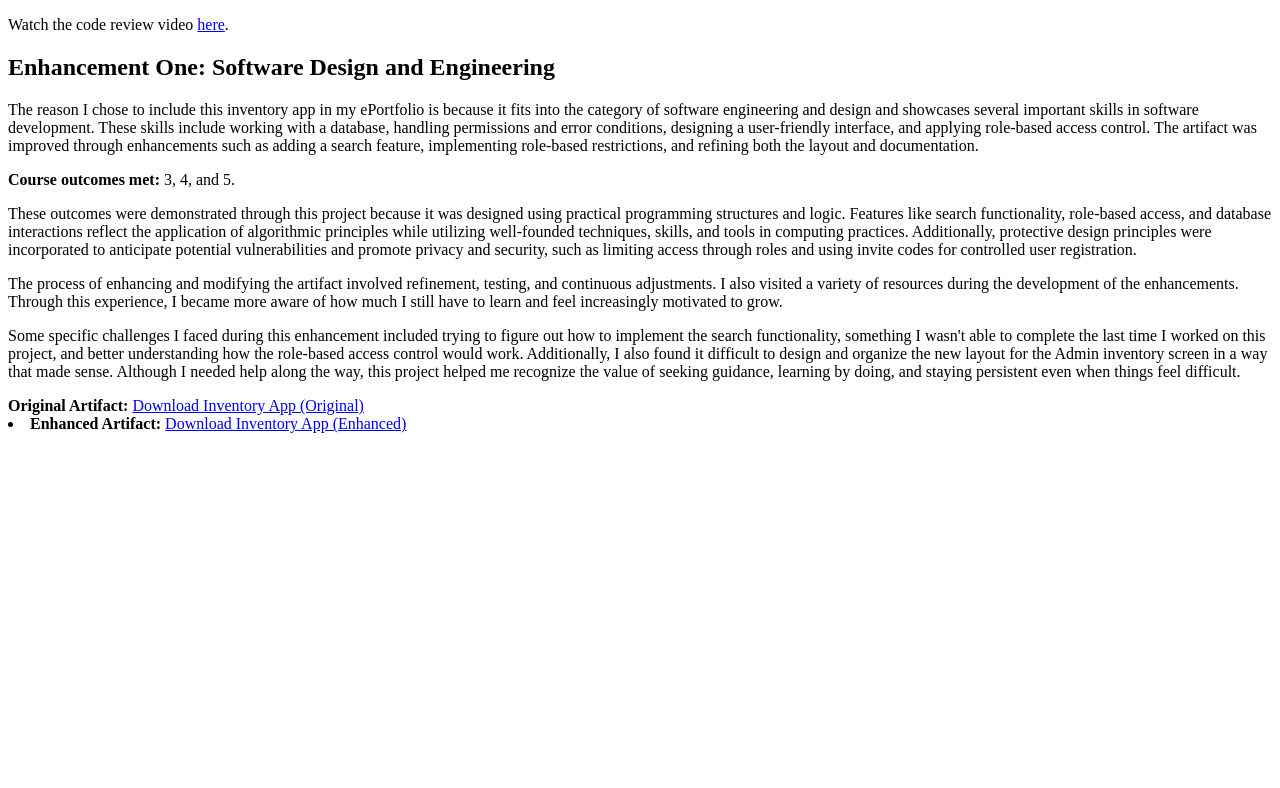
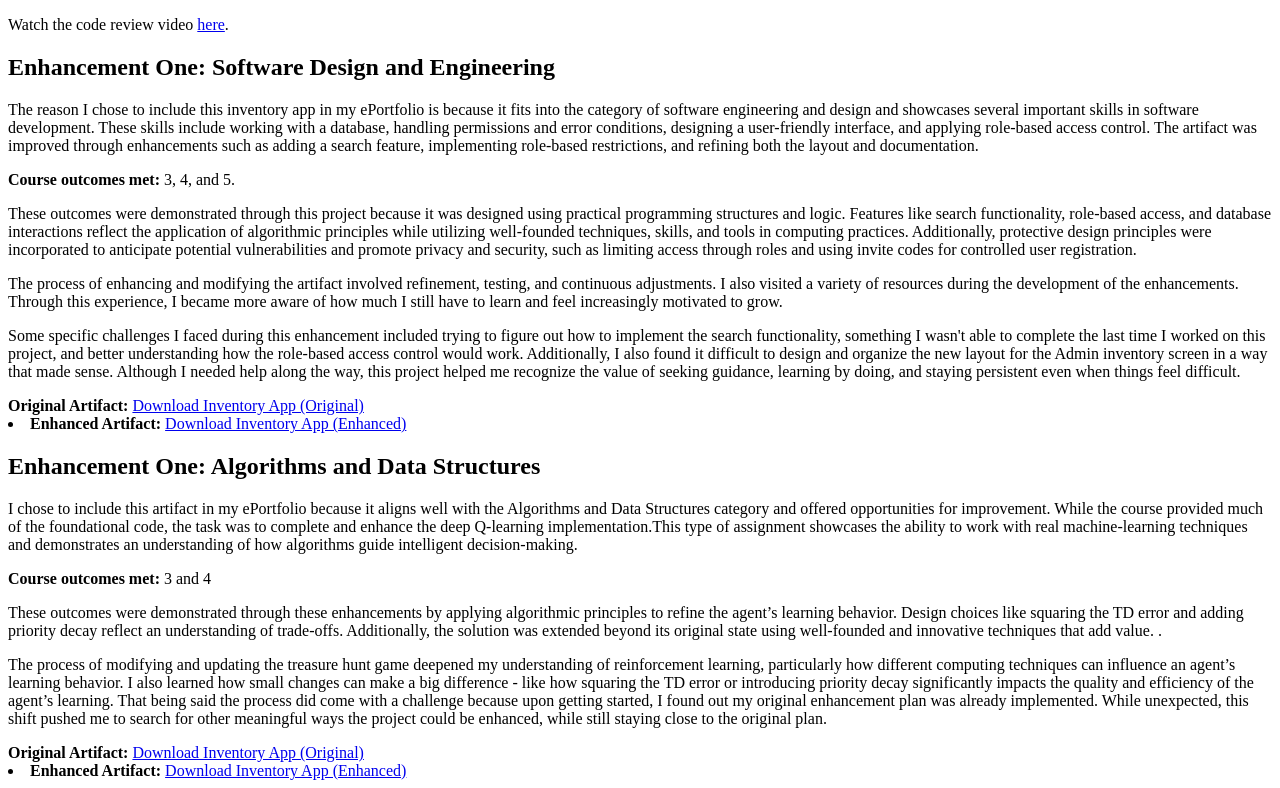
Before and after one commit to EssraAlaudi/EssraAlaudi.github.io, a plain HTML site: page index.html in a window 1280 px wide. Shown: the part 866-1654 px from the top of the page. Before the commit the page ends 1307 px from the top, so only its background shows below. Drawn offline with Linux system fonts and the light colour scheme.

Commit message:
Update index.html

```diff
--- a/index.html
+++ b/index.html
@@ -50,3 +50,21 @@
     <a href="https://github.com/EssraAlaudi/ePortfolio/blob/main/InventoryAppEnhanced%20(4).zip" target="_blank">Download Inventory App (Enhanced)</a>
   </li>
 </ul>
+  <h2>Enhancement One: Algorithms and Data Structures</h2>
+<p>I chose to include this artifact in my ePortfolio because it aligns well with the Algorithms and Data Structures category and offered opportunities for improvement. While the course provided much of the foundational code, the task was to complete and enhance the deep Q-learning implementation.This type of assignment showcases the ability to work with real machine-learning techniques and demonstrates an understanding of how algorithms guide intelligent decision-making.
+</p>
+
+<p><strong>Course outcomes met:</strong> 3 and 4</p>
+<p>These outcomes were demonstrated through these enhancements by applying algorithmic principles to refine the agent’s learning behavior. Design choices like squaring the TD error and adding priority decay reflect an understanding of trade-offs. Additionally, the solution was extended beyond its original state using well-founded and innovative techniques that add value.
+.</p>
+
+<p>The process of modifying and updating the treasure hunt game deepened my understanding of reinforcement learning, particularly how different computing techniques can influence an agent’s learning behavior. I also learned how small changes can make a big difference -  like how squaring the TD error or introducing priority decay significantly impacts the quality and efficiency of the agent’s learning. That being said the process did come with a challenge because upon getting started, I found out my original enhancement plan was already implemented. While unexpected, this shift pushed me to search for other meaningful ways the project could be enhanced, while still staying close to the original plan.
+</p>
+    <strong>Original Artifact:</strong>
+    <a href="https://github.com/EssraAlaudi/ePortfolio/blob/main/OriginalTreasureHuntGame.zip">Download Inventory App (Original)</a>
+  </li>
+  <li>
+    <strong>Enhanced Artifact:</strong>
+    <a href="https://github.com/EssraAlaudi/ePortfolio/blob/main/EnhancedTreasureHuntGame.zip">Download Inventory App (Enhanced)</a>
+  </li>
+</ul>
```
